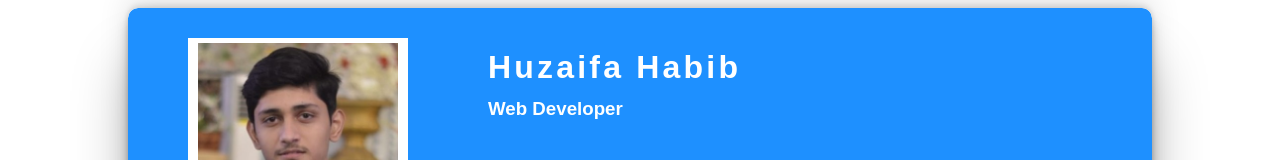
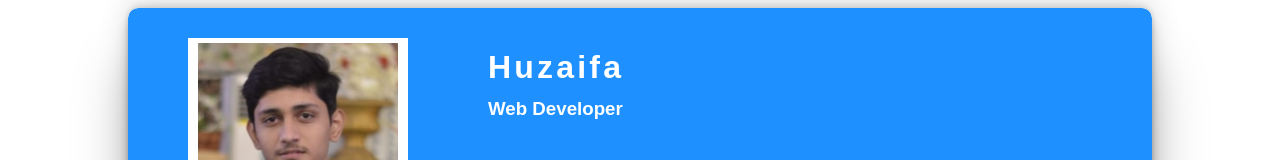
Before and after one commit to Huzaifa-Habib/first-react-app, a React app: page / in a window 1280 px wide. Shown: the top 160 px of the page. Built offline with nearby package versions, Linux system fonts and the light colour scheme.

Commit message:
updated commit

```diff
--- a/src/index.js
+++ b/src/index.js
@@ -11,7 +11,7 @@ function Main() {
           <img src={image} height="200" width="200" className="image" />
         </div>
         <div className="my-intro">
-          <h1>Huzaifa habib</h1>
+          <h1>Huzaifa</h1>
           <h3>Web Developer</h3>
         </div>
       </div>
```
Also changed, not shown: build/404.html (deleted), build/asset-manifest.json, build/index.html, build/index.js (deleted), build/my.jpg (deleted), build/static/js/main.757492b8.js.LICENSE.txt (renamed from build/static/js/main.6762dac4.js.LICENSE.txt), build/styles.css (deleted), 4 other files.
